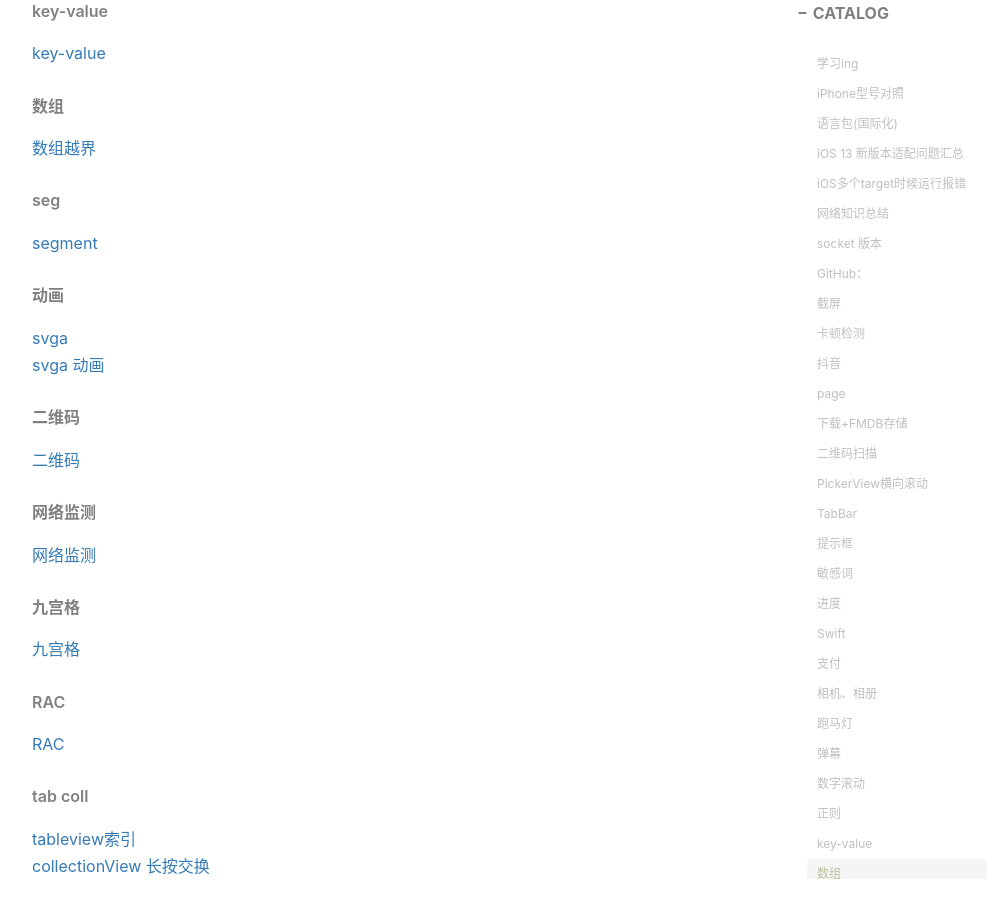
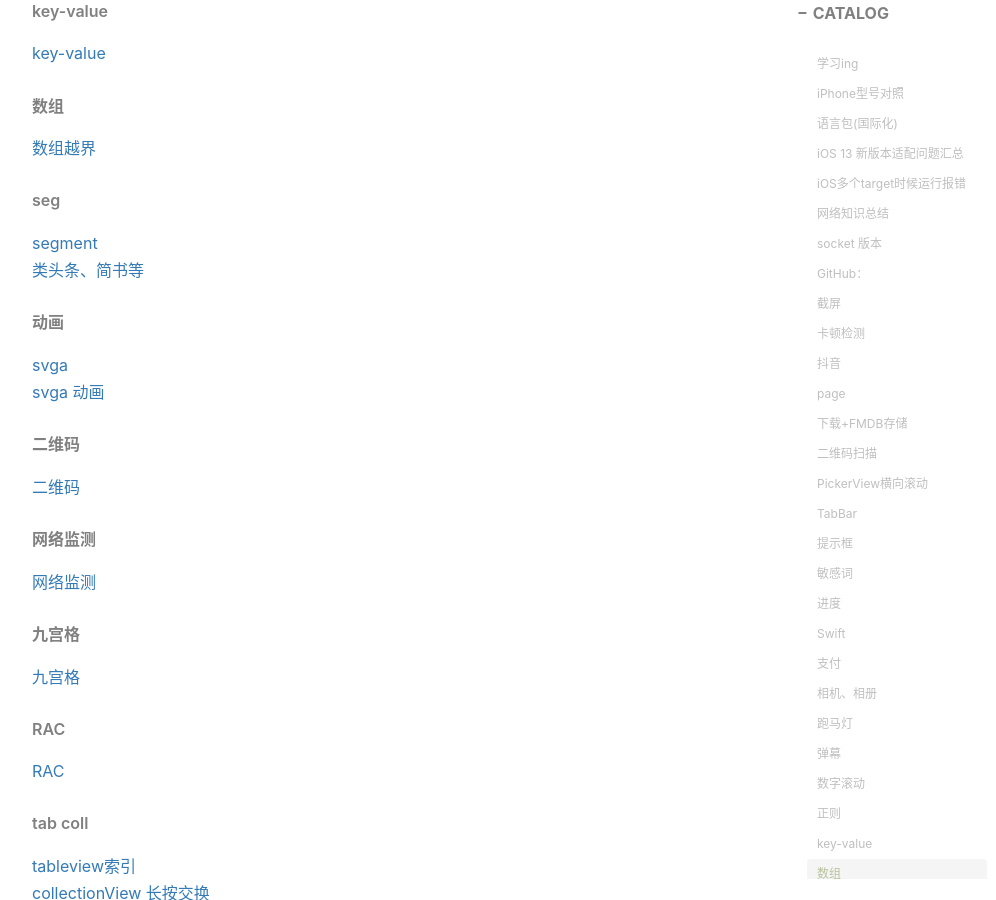
Before and after one commit to yznote/yznote.github.io, a Jekyll site: the page built from _posts/1993-06-05-资料汇总.md, in a window 1280 px wide and 900 px high, scrolled down 3439 px. Shown: the whole window, without its empty margins (233-1229 px from the left). Built offline with Jekyll 4.4.1, drawn with Linux system fonts in a browser that asks for light colours; nearby versions of some CDN libraries; comment, search, counter and statistics services are not loaded.

Commit message:
Update 1993-06-05-资料汇总.md

```diff
--- a/_posts/1993-06-05-资料汇总.md
+++ b/_posts/1993-06-05-资料汇总.md
@@ -138,6 +138,7 @@ tags:
 ##### seg
 
 [segment](https://github.com/SPStore/SPMultipleSwitch)
+[类头条、简书等](https://github.com/pujiaxin33/JXSegmentedView)
 
 ##### 动画
 
```
